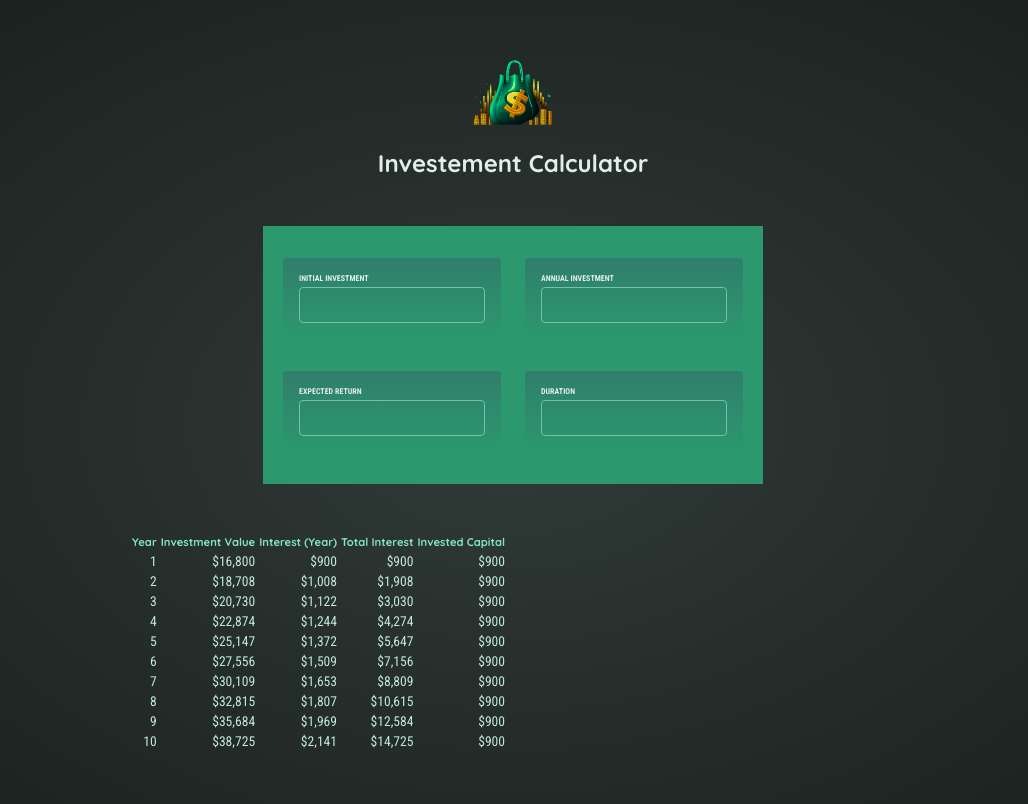
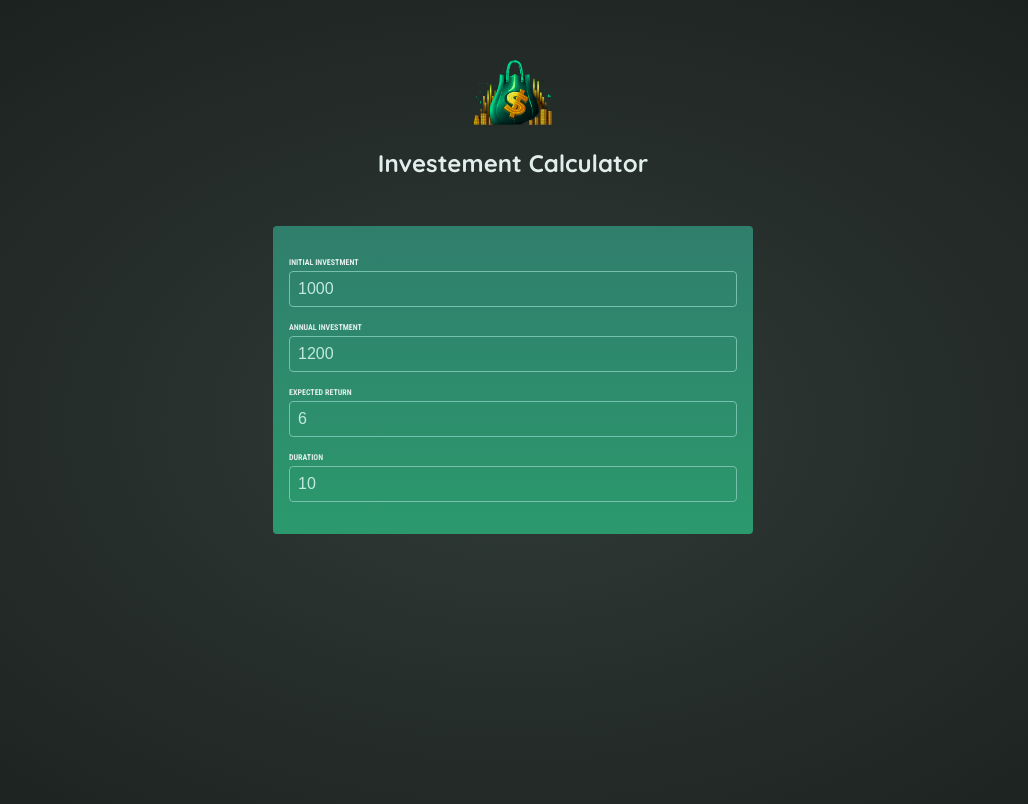
Before and after one commit to eediallo/investement-calculator-react, a React app: page / in a window 1280 px wide. Shown: the top 804 px of the page, without its empty margins (127-1155 px from the left). Built offline with nearby package versions, Linux system fonts and the light colour scheme; the HTML template or start-up script is replaced by a standard one.

Commit message:
refactor by creatiing UserInput component

```diff
--- a/src/App.jsx
+++ b/src/App.jsx
@@ -2,40 +2,9 @@ import { useState } from "react";
 import Header from "./Header";
 import { calculateInvestmentResults } from "./util/investment";
 import { formatter } from "./util/investment";
+import UserInput from "./components/UserInput";
 
-function Input({ inputType, label, initialValue, onChangeSelect }) {
-  return (
-    <div id="user-input">
-      <label htmlFor={label}>{label}</label>
-      <input
-        type={inputType}
-        id={label}
-        value={initialValue}
-        onChange={onChangeSelect}
-      />
-    </div>
-  );
-}
-
-function Result() {
-  const initialData = [
-    {
-      initialInvestement: 15000,
-      annualInvestment: 900,
-      expectedReturn: 6,
-      duration: 10,
-    },
-  ];
-
-  const annualData = calculateInvestmentResults({
-    initialInvestment: initialData[0].initialInvestement,
-    annualInvestment: initialData[0].annualInvestment,
-    expectedReturn: initialData[0].expectedReturn,
-    duration: initialData[0].duration,
-  });
-
-  let totalInterest = 0;
-
+function Result({ annualData, totalInterest }) {
   return (
     <table>
       <thead>
@@ -53,7 +22,11 @@ function Result() {
             <td>{data.year}</td>
             <td>{formatter.format(data.valueEndOfYear)}</td>
             <td>{formatter.format(data.interest)}</td>
-            <td>{formatter.format((totalInterest += data.interest))}</td>
+            <td>
+              {formatter.format(
+                totalInterest && (totalInterest += data.interest)
+              )}
+            </td>
             <td>{formatter.format(data.annualInvestment)}</td>
           </tr>
         ))}
@@ -63,48 +36,10 @@ function Result() {
 }
 
 function App() {
-  const [initialValue, setInitialValue] = useState(null);
-  function handleChange(e) {
-    setInitialValue(e.target.value);
-  }
-  // const [annualData, setAnnualData] = useState()
   return (
     <>
       <Header />
-      <div className="input-group">
-        <div>
-          <Input
-            label="Initial Investment"
-            inputType="text"
-            value={initialValue}
-            onChangeSelect={handleChange}
-          />
-          <Input
-            label="Expected Return"
-            inputType="number"
-            value={initialValue}
-            onChangeSelect={handleChange}
-          />
-        </div>
-        <div>
-          <Input
-            label="Annual Investment"
-            inputType="text"
-            value={initialValue}
-            onChangeSelect={handleChange}
-          />
-          <Input
-            label="Duration"
-            inputType="text"
-            value={initialValue}
-            onChangeSelect={handleChange}
-          />
-        </div>
-      </div>
-
-      <div id="result">
-        <Result />
-      </div>
+      <UserInput />
     </>
   );
 }
--- /dev/null
+++ b/src/components/UserInput.jsx
@@ -0,0 +1,63 @@
+import { useState } from "react";
+
+export default function UserInput() {
+  const [userInput, setUserInput] = useState({
+    initialInvestment: 1000,
+    annualInvestment: 1200,
+    expectedReturn: 6,
+    duration: 10,
+  });
+
+  function handleChange(inputIdentifier, newValue) {
+    setUserInput((prevUserInput) => {
+      return {
+        ...prevUserInput,
+        [inputIdentifier]: newValue,
+      };
+    });
+  }
+  return (
+    <section id="user-input">
+      <div className="user-group">
+        <p>
+          <label htmlFor="Initial Inverstment">Initial Investment</label>
+          <input
+            type="number"
+            required
+            value={userInput.initialInvestment}
+            onChange={(e) => handleChange("initialInvestment", e.target.value)}
+          />
+        </p>
+        <p>
+          <label htmlFor="Annual Inverstment">Annual Investment</label>
+          <input
+            type="number"
+            required
+            value={userInput.annualInvestment}
+            onChange={(e) => handleChange("annualInvestment", e.target.value)}
+          />
+        </p>
+
+        <p>
+          <label htmlFor="Expected return">Expected Return</label>
+          <input
+            type="number"
+            required
+            value={userInput.expectedReturn}
+            onChange={(e) => handleChange("expectedReturn", e.target.value)}
+          />
+        </p>
+
+        <p>
+          <label htmlFor="Duration">Duration</label>
+          <input
+            type="number"
+            required
+            value={userInput.duration}
+            onChange={(e) => handleChange("duration", e.target.value)}
+          />
+        </p>
+      </div>
+    </section>
+  );
+}
```
